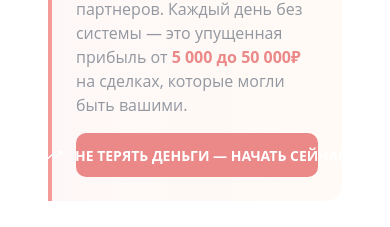
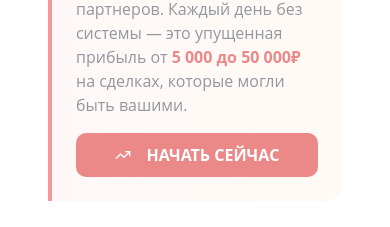
Before and after one commit to pr-poehali-dev/dropshipping-advanced-course, a React (Vite) app: page / in a window 390 px wide. Shown: the part 5851-6078 px from the top of the page. Built offline with nearby package versions, Linux system fonts and the light colour scheme.

Commit message:
Скорректировать текст кнопки мобильной версии

```diff
--- a/src/pages/Index.tsx
+++ b/src/pages/Index.tsx
@@ -387,9 +387,9 @@ const Index = () => {
               это упущенная прибыль от <span className="font-bold text-red-600">5 000 до 50 000₽</span> на сделках,
               которые могли быть вашими.
             </p>
-            <Button size="lg" className="mt-4 w-full md:w-auto text-sm sm:text-base md:text-lg px-4 sm:px-6 md:px-8 py-4 sm:py-5 md:py-6 font-bold bg-red-600 hover:bg-red-700" onClick={() => window.open('https://t.me/Ivan_936', '_blank')}>
-              <Icon name="TrendingUp" className="mr-1 sm:mr-2 flex-shrink-0" size={18} />
-              <span className="leading-tight">НЕ ТЕРЯТЬ ДЕНЬГИ — НАЧАТЬ СЕЙЧАС</span>
+            <Button size="lg" className="mt-4 w-full md:w-auto text-base md:text-lg px-6 md:px-8 py-5 md:py-6 font-bold bg-red-600 hover:bg-red-700" onClick={() => window.open('https://t.me/Ivan_936', '_blank')}>
+              <Icon name="TrendingUp" className="mr-2 flex-shrink-0" size={20} />
+              <span className="hidden md:inline">НЕ ТЕРЯТЬ ДЕНЬГИ — </span>НАЧАТЬ СЕЙЧАС
             </Button>
           </div>
         </div>
```
